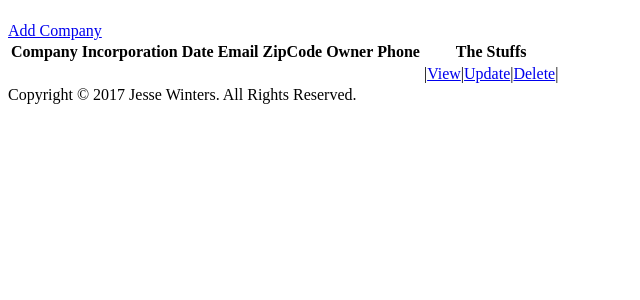
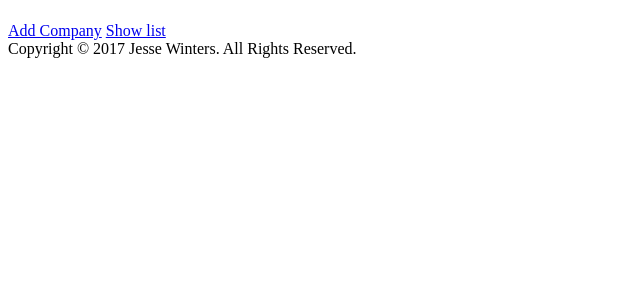
Before and after one commit to MrDug9/SE26615, a PHP site: page /lab4/index.php in a window 1280 px wide. Shown: the part 58-358 px from the top of the page, without its empty margins (0-640 px from the left). Run offline with PHP 8.4, Linux system fonts and the light colour scheme; tables that the repository leaves empty or names only in its code hold one stand-in row (values such as "Sample post"); data that the repository does not hold is empty.

Commit message:
finnish lab 4

```diff
--- a/lab4/assets/corp.php
+++ b/lab4/assets/corp.php
@@ -5,9 +5,14 @@
  * Date: 10/16/2017
  * Time: 12:15 PM
  */
-function getCorpsAsRow ($db, $sortable = null){
+function getCorpsAsRow ($db, $col, $sortable = null){
     try {
-        $sql = $db->prepare("SELECT * FROM corps"); //selects all the records
+        if($col == null) {
+            $sql = $db->prepare("SELECT * FROM corps"); //selects all the records
+        }
+        if($col != null){
+            $sql = $db->prepare("SELECT * FROM corps ORDER BY "."$col"." ASC");
+        }
         $sql->execute();
         $corps = $sql->fetchAll(PDO::FETCH_ASSOC);
 
@@ -20,7 +25,7 @@
             }
             if ($sortable){
 
-                $table .= "<tr><th><a href='?action=sort&col=Company'>Company</a></th><th><a href='?action=sort&col=IncorporationDate'>Incorporation Date</a></th><th><a href='?action=sort&col=Email'>Email</a></th><th><a href='?action=sort&col=ZipCode'>ZipCode</a></th><th><a href='?action=sort&col=Owner'>Owner</a></th><th><a href='?action=sort&col=Phone'>Phone</a></th><th>The Stuffs</th></tr>";
+                $table .= "<tr><th><a href='?action=sort&col=corp'>Company</a></th><th><a href='?action=sort&col=incorp_dt'>Incorporation Date</a></th><th><a href='?action=sort&col=Email'>Email</a></th><th><a href='?action=sort&col=ZipCode'>ZipCode</a></th><th><a href='?action=sort&col=Owner'>Owner</a></th><th><a href='?action=sort&col=Phone'>Phone</a></th><th>The Stuffs</th></tr>";
             }
             foreach ($corps as $corp){
 
--- a/lab4/assets/dbcon.php
+++ b/lab4/assets/dbcon.php
@@ -18,3 +18,6 @@
         die($e/*"error connecting to database"*/);
     }
 }
+function sortTable($db, $cols, $dir){
+    $sql = "";
+}
--- a/lab4/index.php
+++ b/lab4/index.php
@@ -8,16 +8,17 @@
 require_once ("assets/dbcon.php");
 require_once ("assets/corp.php");
 include_once("assets/header.php");
-?><a href="add.php">Add Company</a> <?php
+?><a href="add.php">Add Company</a> <a href="?action=sort">Show list</a><?php
 $db=dbcon();
 $action = filter_input(INPUT_GET, 'action', FILTER_SANITIZE_STRING) ??
     filter_input(INPUT_POST, 'action', FILTER_SANITIZE_STRING) ?? NULL;
-echo(getCorpsAsRow($db));
+$col=filter_input(INPUT_GET, 'col', FILTER_SANITIZE_STRING) ?? NULL;
+
 
 switch($action) {
     case 'sort':
         $sortable = true;
-        echo getEmployeesAsTable($db, $cols, $sortable);
+        echo getCorpsAsRow($db,$col , $sortable);
         break;
 }
 include_once("assets/footer.php");
```
Also changed, not shown: wk4demo/assets/header.php (line endings or trailing spaces).
